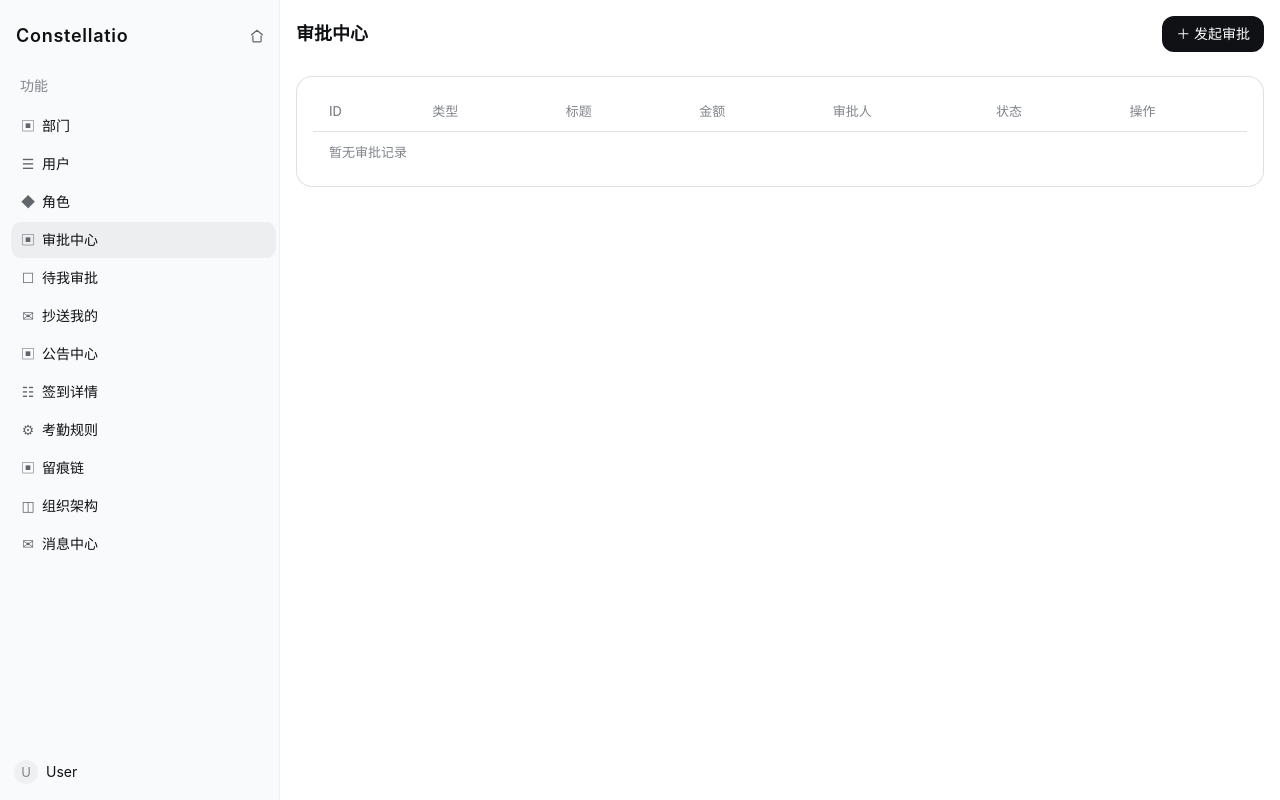
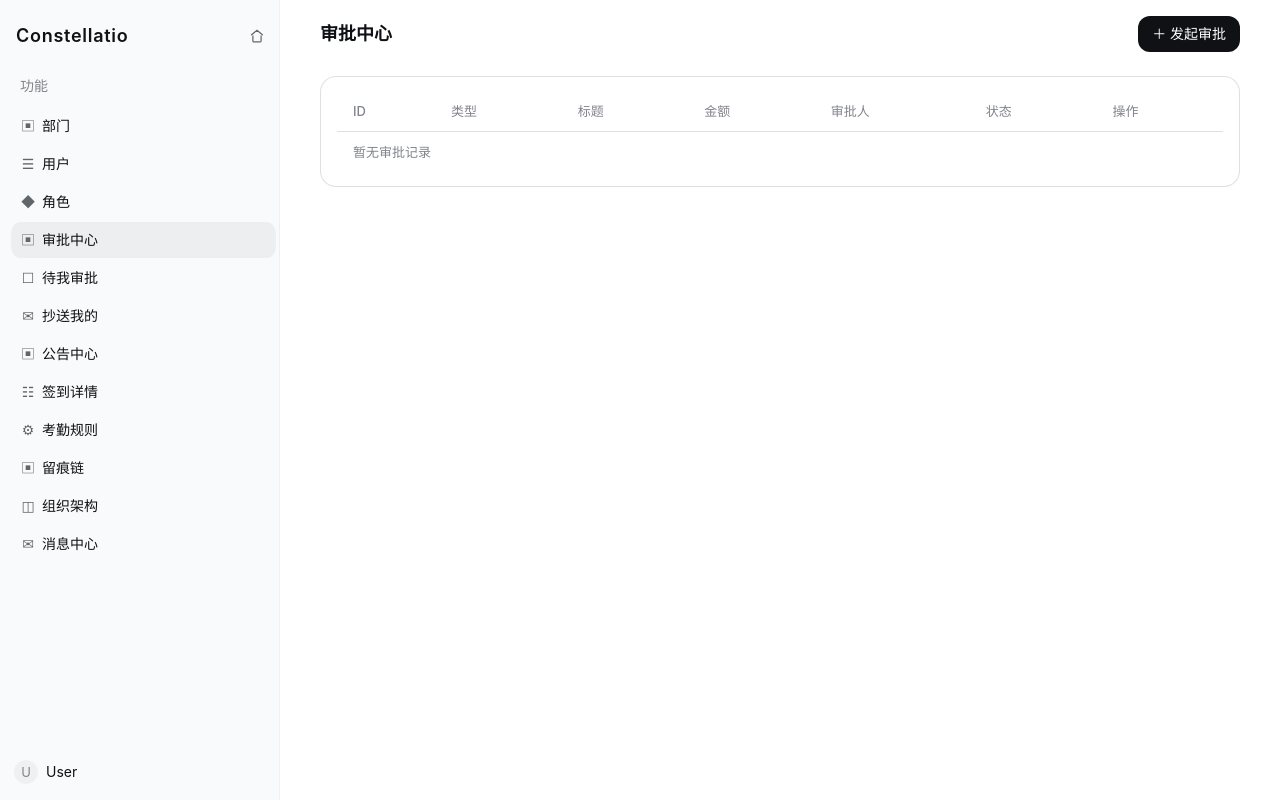
Before and after one commit to yuschu/Constellatio, a Django app: page /plugins/approval/ in a window 1280 px wide. Run offline with Django 5.2, Linux system fonts and the light colour scheme; the visitor is signed in with stand-in values (Sample User, id 1); data comes from the database, SQL or seed files in the repository; data that the repository does not hold is empty; some libraries are stand-ins or nearby versions.

Commit message:
style: 业务页内容列不铺满，920 上限居中（DSH 会话正文列取值）+ 首页/设置面板页不动

```diff
--- a/themes/corporate-clean/static/themes/corporate-clean/css/corporate-clean.css
+++ b/themes/corporate-clean/static/themes/corporate-clean/css/corporate-clean.css
@@ -4254,3 +4254,29 @@ html:not([data-color-mode="dark"]) .lc-ov-session {
 .ds-settings--single .ds-settings__options {
   padding-top: var(--ds-space-2);
 }
+
+/* ==========================================================================
+   31. 业务页内容列：不铺满，紧凑居中（v2.1.5）
+   --------------------------------------------------------------------------
+   取值不是估的，来自 DSH 会话正文列（dsh-client-ui-conversation/lib/client.js
+   ConversationWidthControls 的默认分支，approx 20121 行）：
+
+     const CONTENT_MIN = 640;              // 拖动下限
+     const CONTENT_EDGE_BUDGET = 176;      // 两侧把手 + 安全边距预留
+     function resolveContentWidth(columnWidth, preference) {
+       const max = Math.max(CONTENT_MIN, columnWidth - CONTENT_EDGE_BUDGET);
+       if (preference !== null) return Math.min(Math.max(preference, CONTENT_MIN), max);
+       return Math.max(680, Math.min(columnWidth * .64, 920));   // ← 默认无偏好时
+     }
+
+   即：内容列 = max(680, min(0.64 × 列宽, 920))，水平居中；没有再叠别的内边距。
+   Chrome 下 `max/min` 混用百分比与 px 合法，64% 相对 .ds-main__body 内容盒。
+
+   只作用于 /plugins/* 业务页（base.html 按 request.path 加 --column）：
+   首页（看板 / 对话）保持整屏骨架；设置面板页面（根节点就是 .ds-settings）不参与，
+   它们自己已经按 800×800 / 720 正文列居中，再套一层会被挤。
+   ========================================================================== */
+.ds-main__body--column > :not(.ds-settings) {
+  width: min(920px, 100%);
+  margin-inline: auto;
+}
--- a/themes/corporate-clean/templates/base.html
+++ b/themes/corporate-clean/templates/base.html
@@ -120,7 +120,7 @@
     </aside>
 
     <main class="ds-main">
-      <div class="ds-main__body">
+      <div class="ds-main__body{% if request.path|slice:':9' == '/plugins/' %} ds-main__body--column{% endif %}">
         {% block content %}{% endblock %}
       </div>
     </main>
```
